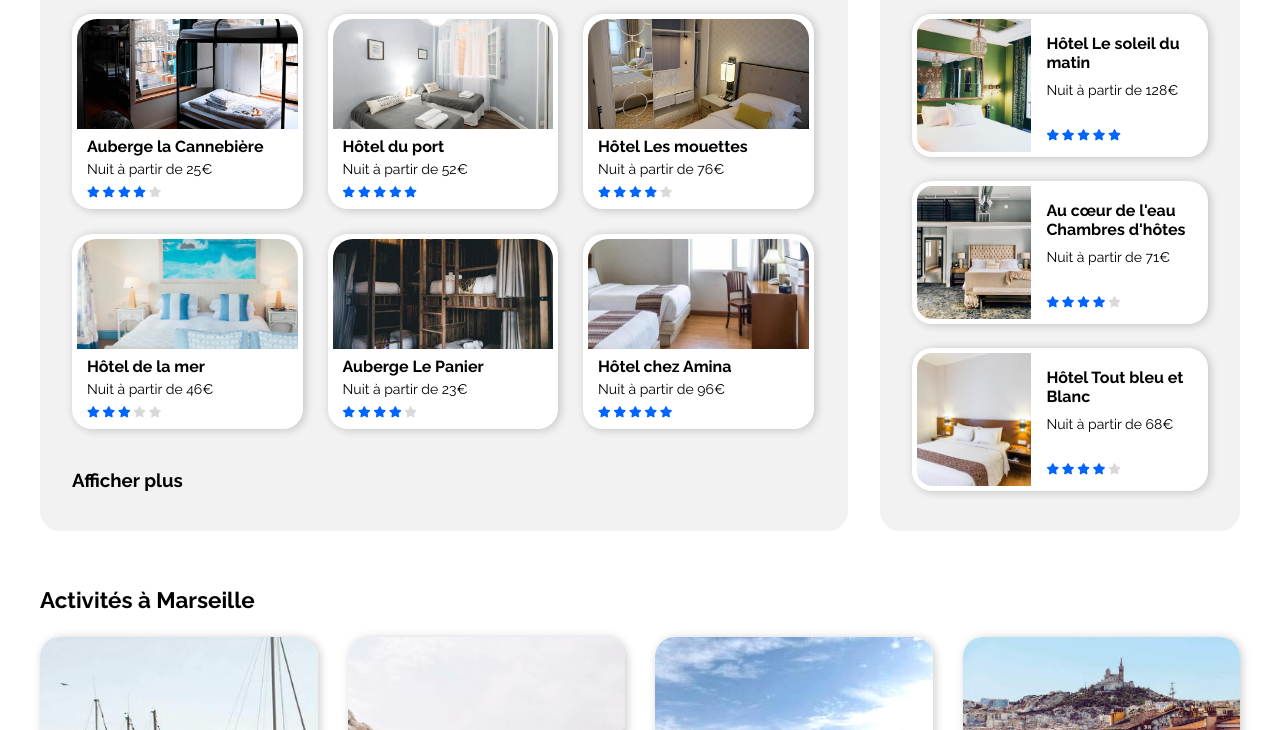
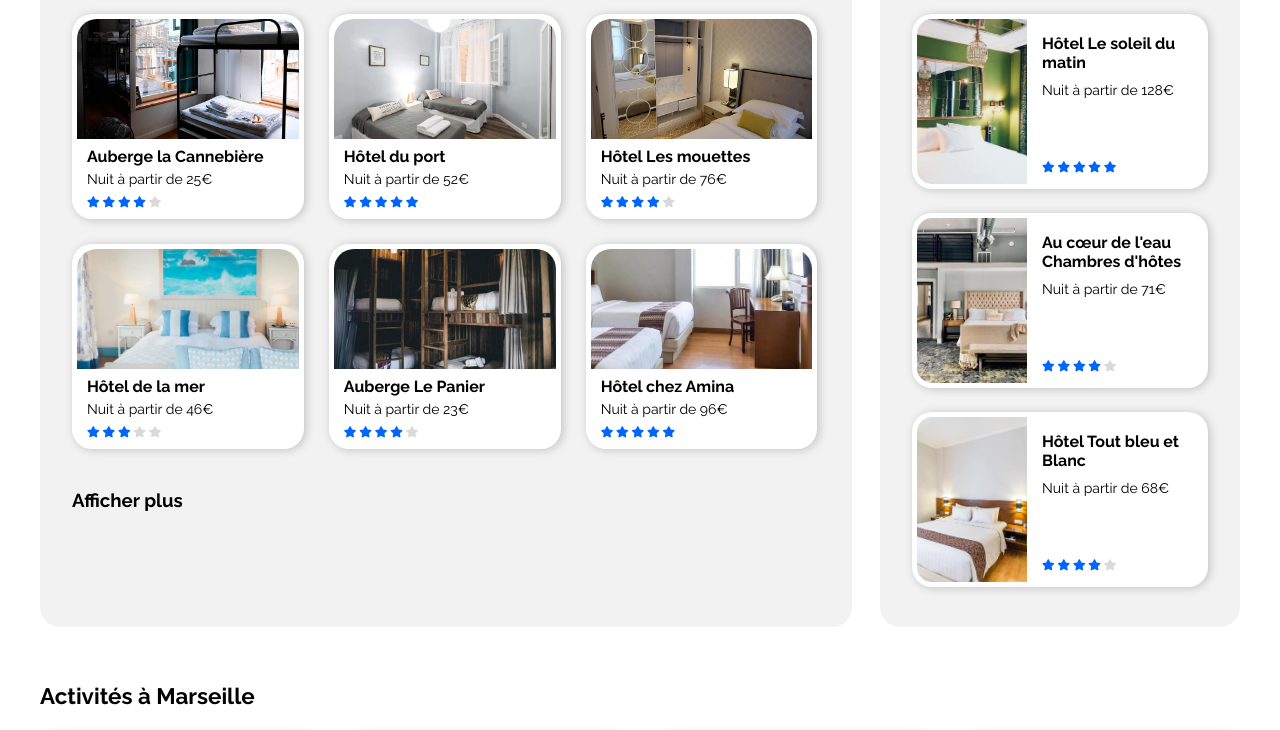
Before and after one commit to vogelama/AmandaVogel_2_06052021, a plain HTML site: page index.html in a window 1280 px wide. Shown: the part 500-1230 px from the top of the page. Drawn offline with Linux system fonts and the light colour scheme.

Commit message:
W3C CSS validator - changed overflow-wrap and aspect-ration properties

```diff
--- a/styles.css
+++ b/styles.css
@@ -454,13 +454,13 @@ header {
 }
 
 .popular__item {
+    display: flex;
     background-color: white;
     margin-bottom: .85rem;
     padding: 5px;
     box-shadow: 2px 1px 10px rgba(0,0,0,.2);
     border-radius: 20px;
     width: 100%;
-    display: flex;
 }
 
 .popular__item:hover {
@@ -475,20 +475,21 @@ header {
     justify-content: space-between;
     padding-left: 15px;
     padding-right: 10px;
+    width: calc(100% - 130px);
 }
 
 .popular__image {
-    width: 40%;
-    aspect-ratio: 16 / 9;
-    object-fit: cover;
+    width: 130px;
+    height: 180px;
     border-top-left-radius: 15px;
     border-bottom-left-radius: 15px;
     margin: 0;
     padding: 0;
+    object-fit: cover;
 }
 
 .popular__text {
-    word-wrap: wrap;
+    word-wrap: break-word;
 }
 
 .popular__hotel {
@@ -499,7 +500,7 @@ header {
 .popular__description {
     margin: 0;
     padding-top: 10px;
-    padding-bottom: 30px;
+    padding-bottom: 40px;
     font-size: .875rem;
 }
 
@@ -515,6 +516,12 @@ header {
 /* End Popular Section Mobile */
 
 /* Popular Section Desktop */
+@media (min-width: 350px) {
+    .popular__image {
+        height: 145px;
+    }
+}
+
 @media (min-width: 530px) {
     .popular {
         border-radius: 20px;
@@ -549,6 +556,15 @@ header {
 
     .popular__item {
         margin-bottom: 1.5rem;
+    }
+
+    .popular__image {
+        width: 110px;
+        height: 165px;
+    }
+
+    .popular__text-and-stars {
+        width: calc(100% - 110px);
     }
 
     .popular__item:last-of-type {
@@ -596,7 +612,7 @@ header {
 }
 
 .current__image {
-    aspect-ratio: 3 / 1;
+    height: 120px;
     width: 100%;
     object-fit: cover;
     border-top-left-radius: 20px;
@@ -607,7 +623,8 @@ header {
 
 .current__text {
     padding-left: 10px;
-    word-wrap: wrap;
+    padding-right: 10px;
+    word-wrap: break-word;
 }
 
 .current__hotel {
@@ -693,6 +710,7 @@ header {
     .current {
         margin-top: 0;
         margin-left: 0;
+        margin-right: 1.75rem;
     }
 
     .current__image {
@@ -701,9 +719,6 @@ header {
 }
 
 @media (min-width: 1050px) {
-    .current {
-        margin-right: 2rem;
-    }
 
     .current__item {
         width: calc(33% - 15px);
@@ -746,8 +761,7 @@ header {
 }
 
 .activity__image {
-    height: 100%;
-    aspect-ratio: 2.75 / 1;
+    height: 125px;
     width: 100%;
     object-fit: cover;
     object-position: 75% 25%;
@@ -780,7 +794,11 @@ header {
     .activity {
         padding-top: 2.5rem;
         margin-top: 1rem;
-        }
+    }
+
+    .activity__image {
+        height: 150px;
+    }
 
     .activity__item1 .activity__image,
     .activity__item2 .activity__image,
```
Also changed, not shown: index.html (+3 -3 lines).
